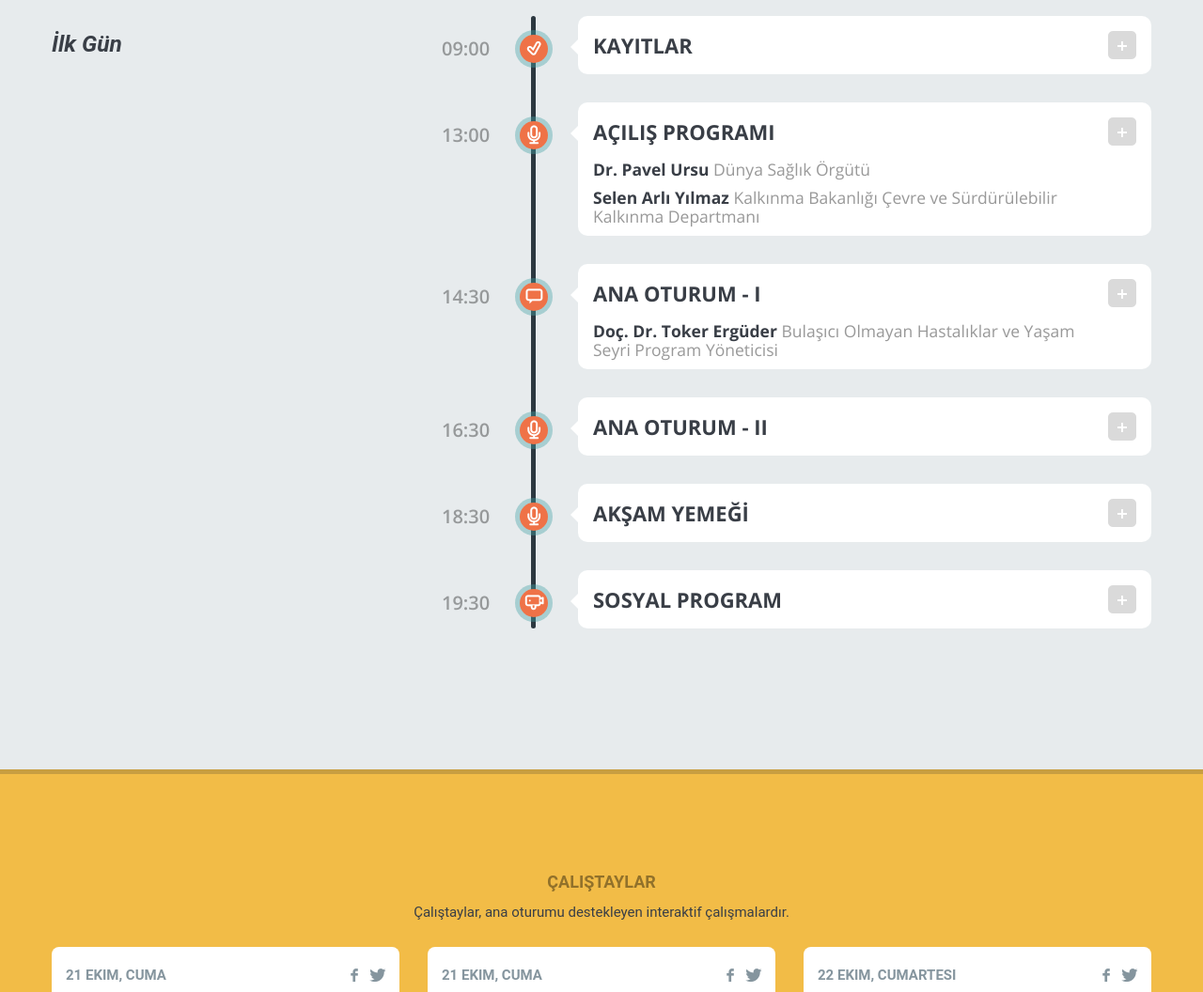
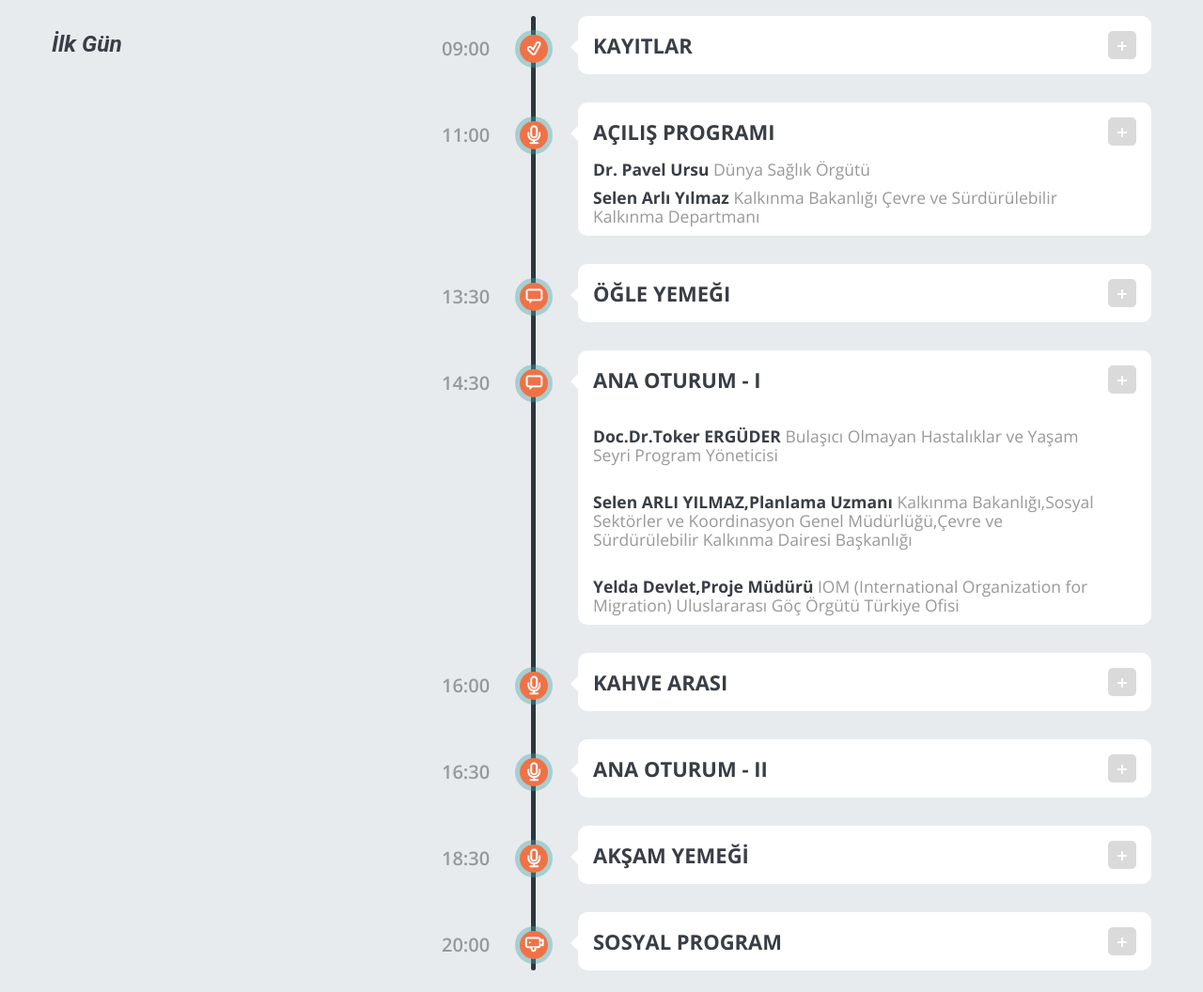
Before and after one commit to ExternalTeam/ForthYouthSummit_KONYA, a plain HTML site: page index.html in a window 1280 px wide. Shown: the part 4480-5536 px from the top of the page at 94% size. Drawn offline with Linux system fonts and the light colour scheme; some packages are replaced by stand-ins of ours; no server answers.

Commit message:
bir değişikliklere bakarsın ihtimalin varsa

```diff
--- a/index.html
+++ b/index.html
@@ -413,7 +413,7 @@ Tüm detaylar ve kayıt için şimdi tıkla">
                   <div class="timeline-icon-container"><i class="iconf-microphone"></i> </div>
                 </div>
                 <div class="time-box">
-                  <time>13:00</time>
+                  <time>11:00</time>
                 </div>
                 <div class="timeline-content">
                   <div class="event-content">
@@ -428,6 +428,24 @@ Tüm detaylar ve kayıt için şimdi tıkla">
               </article>
               <!-- end EVENT 3 -->
               <!-- EVENT 5 -->
+			  <article class="event">
+                <div class="timeline-icon">
+                  <div class="timeline-icon-container"><i class="iconf-dialogue-box"></i> </div>
+                </div>
+                <div class="time-box">
+                  <time>13:30</time>
+                </div>
+                <div class="timeline-content">
+                  <div class="event-content">
+                    <div class="toggle-item-title event-title" data-count="1">
+                      <h3> Öğle Yemeği</h3>
+                    </div>
+                    <div class="toggle-item-body" style="display: none;">
+                      <p><!--Sürdürülebilir Kalkınma Hedeflerinin Temelleri--><p>
+                    </div>
+                  </div>
+                </div>
+              </article>
               <article class="event">
                 <div class="timeline-icon">
                   <div class="timeline-icon-container"><i class="iconf-dialogue-box"></i> </div>
@@ -439,7 +457,9 @@ Tüm detaylar ve kayıt için şimdi tıkla">
                   <div class="event-content">
                     <div class="toggle-item-title event-title" data-count="1">
                       <h3>Ana Oturum - I</h3>
-                      <h4>Doç. Dr. Toker Ergüder<span> Bulaşıcı Olmayan Hastalıklar ve Yaşam Seyri Program Yöneticisi</span></h4>
+					  <h4></br>Doc.Dr.Toker ERGÜDER<span> Bulaşıcı Olmayan Hastalıklar ve Yaşam Seyri Program Yöneticisi</span></h4>
+					  <h4></br>Selen ARLI YILMAZ,Planlama Uzmanı<span> Kalkınma Bakanlığı,Sosyal Sektörler ve Koordinasyon Genel Müdürlüğü,Çevre ve Sürdürülebilir Kalkınma Dairesi Başkanlığı</span></h4>
+                      <h4></br>Yelda Devlet,Proje Müdürü <span>IOM (International Organization for Migration) Uluslararası Göç Örgütü Türkiye Ofisi</span></h4>
 
                     </div>
                     <div class="toggle-item-body" style="display: none;">
@@ -450,6 +470,24 @@ Tüm detaylar ve kayıt için şimdi tıkla">
               </article>
               <!-- end EVENT 5 -->
               <!-- EVENT 7 -->
+			  <article class="event">
+                <div class="timeline-icon">
+                  <div class="timeline-icon-container"><i class="iconf-microphone"></i> </div>
+                </div>
+                <div class="time-box">
+                  <time>16:00</time>
+                </div>
+                <div class="timeline-content">
+                  <div class="event-content">
+                    <div class="toggle-item-title event-title" data-count="1">
+                      <h3>Kahve Arası </h3>
+                    </div>
+                    <div class="toggle-item-body" style="display: none;">
+
+                    </div>
+                  </div>
+                </div>
+              </article>
               <article class="event">
                 <div class="timeline-icon">
                   <div class="timeline-icon-container"><i class="iconf-microphone"></i> </div>
@@ -462,9 +500,7 @@ Tüm detaylar ve kayıt için şimdi tıkla">
                     <div class="toggle-item-title event-title" data-count="1">
                       <h3>Ana Oturum - II </h3>
                     </div>
-                    <div class="toggle-item-body" style="display: none;">
-                      <p>Konuşmacılar:</p>
-					  <h4><span>Yelda Devlet, Proje Müdürü</span><br/> IOM (International Organization for Migration) Uluslararası Göç Örgütü Türkiye Ofisi
+                    <div class="toggle-item-body" style="display: none;"
                     </div>
                   </div>
                 </div>
@@ -495,7 +531,7 @@ Tüm detaylar ve kayıt için şimdi tıkla">
                   <div class="timeline-icon-container"><i class="iconf-videocam"></i> </div>
                 </div>
                 <div class="time-box">
-                  <time>19:30</time>
+                  <time>20:00</time>
                 </div>
                 <div class="timeline-content">
                   <div class="event-content">
```
